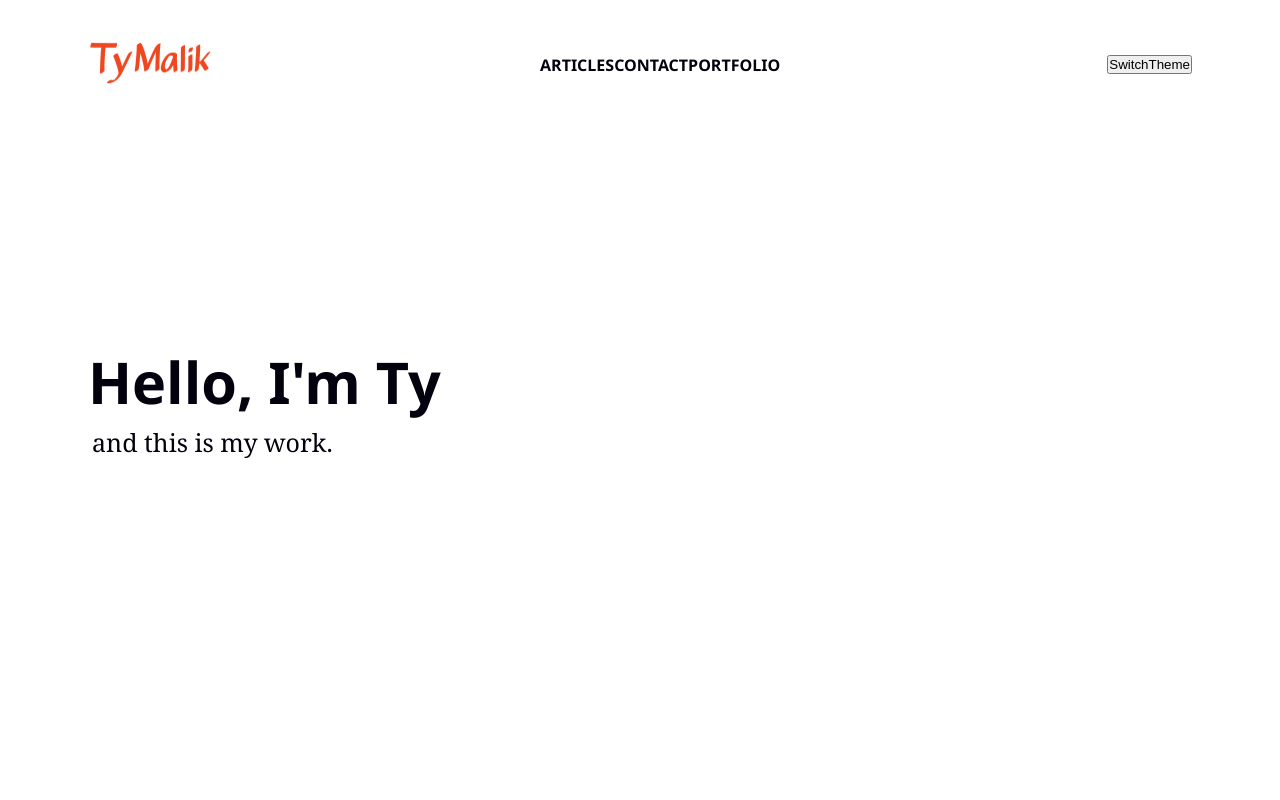
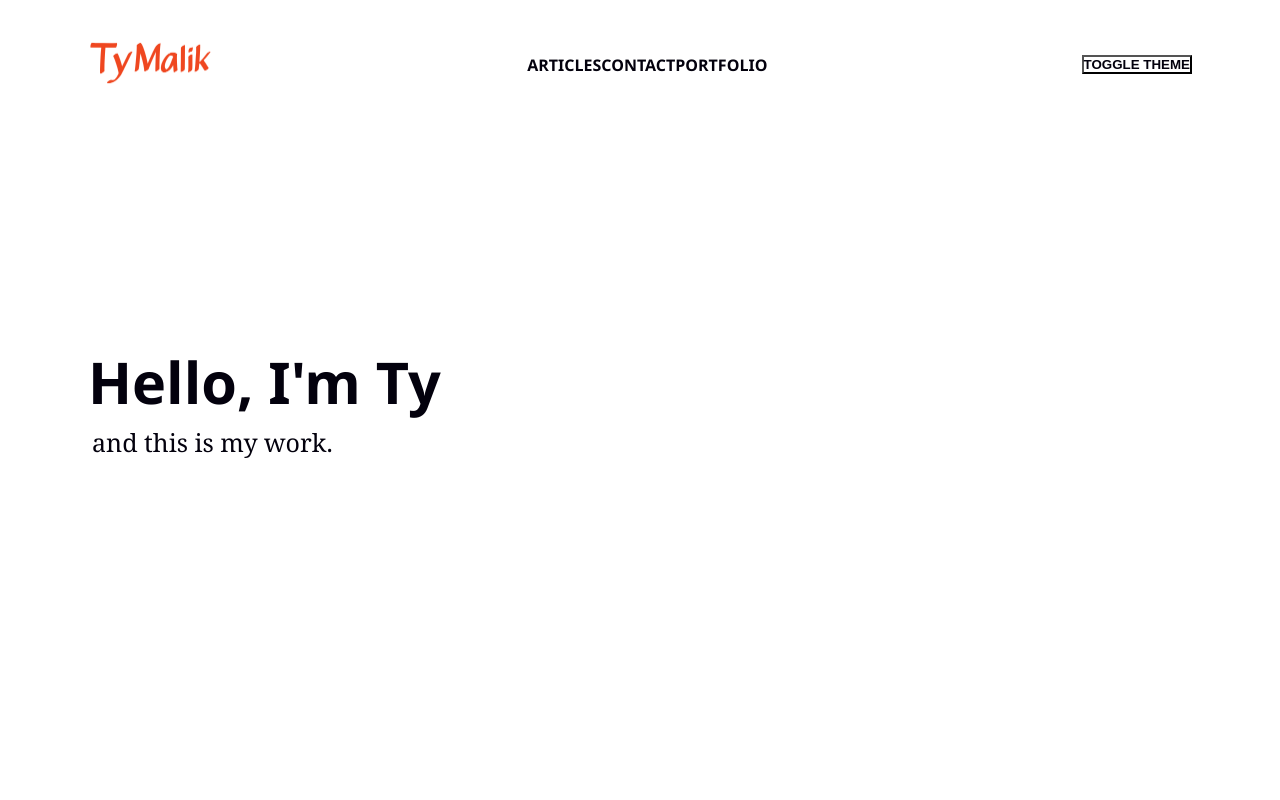
Before and after one commit to permalik/tymalik_primary, a Next.js app: page / in a window 1280 px wide. Shown: the top 800 px of the page. Built offline with nearby package versions, Linux system fonts and the light colour scheme.

Commit message:
Update styles for toggleTheme button in SiteHeader component

```diff
--- a/src/components/SiteHeader/SiteHeader.js
+++ b/src/components/SiteHeader/SiteHeader.js
@@ -3,50 +3,57 @@ import Link from 'next/link';
 
 import SiteHeaderStyles from '../../styles/SiteHeader.module.scss';
 
-export default function SiteHeader({ toggle }) {
+export default function SiteHeader({toggle}) {
     return (
         <header
-      aria-label='page header'
+            aria-label="page header"
             className={SiteHeaderStyles.siteHeader}
-      role='banner'
+            role="banner"
         >
             <div className={SiteHeaderStyles.contentWrapper}>
                 <Link href={`/`}>
                     <a className={SiteHeaderStyles.logo}>
                         <Image
-              alt='Ty Malik logo'
-              height='62px'
-              src='/logo.png'
-              width='125px'
+                            alt="Ty Malik logo"
+                            height="62px"
+                            src="/logo.png"
+                            width="125px"
                         />
                     </a>
                 </Link>
                 <nav
-          aria-label='site navigation'
+                    aria-label="site navigation"
                     className={SiteHeaderStyles.nav}
-          role='navigation'
+                    role="navigation"
                 >
                     <Link href={`/allArticles`}>
                         <a
-              aria-label='articles'
+                            aria-label="articles"
                             className={SiteHeaderStyles.navLink}
-              title='articles'
+                            title="articles"
                         >
                             articles
                         </a>
                     </Link>
                     <Link href={`/#contact`}>
-            <a aria-label='contact' className={SiteHeaderStyles.navLink}>
+                        <a aria-label="contact"
+                           className={SiteHeaderStyles.navLink}>
                             contact
                         </a>
                     </Link>
                     <Link href={`/portfolio`}>
-            <a aria-label='portfolio' className={SiteHeaderStyles.navLink}>
+                        <a aria-label="portfolio"
+                           className={SiteHeaderStyles.navLink}>
                             portfolio
                         </a>
                     </Link>
                 </nav>
-        <button onClick={toggle}>SwitchTheme</button>
+                <button
+                    className={SiteHeaderStyles.themeButton}
+                    onClick={toggle}
+                >
+                    Toggle Theme
+                </button>
             </div>
         </header>
     );
--- a/src/styles/SiteHeader.module.scss
+++ b/src/styles/SiteHeader.module.scss
@@ -86,3 +86,49 @@
       opacity 0s 0.2s;
   }
 }
+
+.themeButton {
+  cursor: pointer;
+  font-weight: 600;
+  position: relative;
+  text-transform: uppercase;
+
+  &:before,
+  &:after {
+    background: hsl(15, 74%, 44%);
+    bottom: -3px;
+    content: '';
+    height: 2px;
+    left: 0;
+    position: absolute;
+    right: 0;
+  }
+
+  &:before {
+    opacity: 0;
+    transform: translateY(-8px);
+    transition: transform 0s cubic-bezier(0.175, 0.885, 0.32, 1.275), opacity 0s;
+  }
+
+  &:after {
+    opacity: 0;
+    transform: translateY(-4px);
+    transition: transform 0s cubic-bezier(0.175, 0.885, 0.32, 1.275), opacity 0s;
+  }
+
+  &:hover:before,
+  &:hover:after {
+    opacity: 1;
+    transform: translateY(0);
+  }
+
+  &:hover:before {
+    transition: transform 0.2s cubic-bezier(0.175, 0.885, 0.32, 1.275),
+    opacity 0.2s;
+  }
+
+  &:hover:after {
+    transition: tranform 0s 0.2s cubic-bezier(0.175, 0.885, 0.32, 1.275),
+    opacity 0s 0.2s;
+  }
+}
--- a/src/theme/ThemeConfig.js
+++ b/src/theme/ThemeConfig.js
@@ -15,7 +15,7 @@ export const darkTheme = {
 };
 
 export const GlobalStyles = createGlobalStyle`
-  body, a {
+  body, a, button {
     background: ${({theme}) => theme.body};
     color: ${({theme}) => theme.text};
   }
```
Lines whose indentation alone changed are shown as unchanged.
